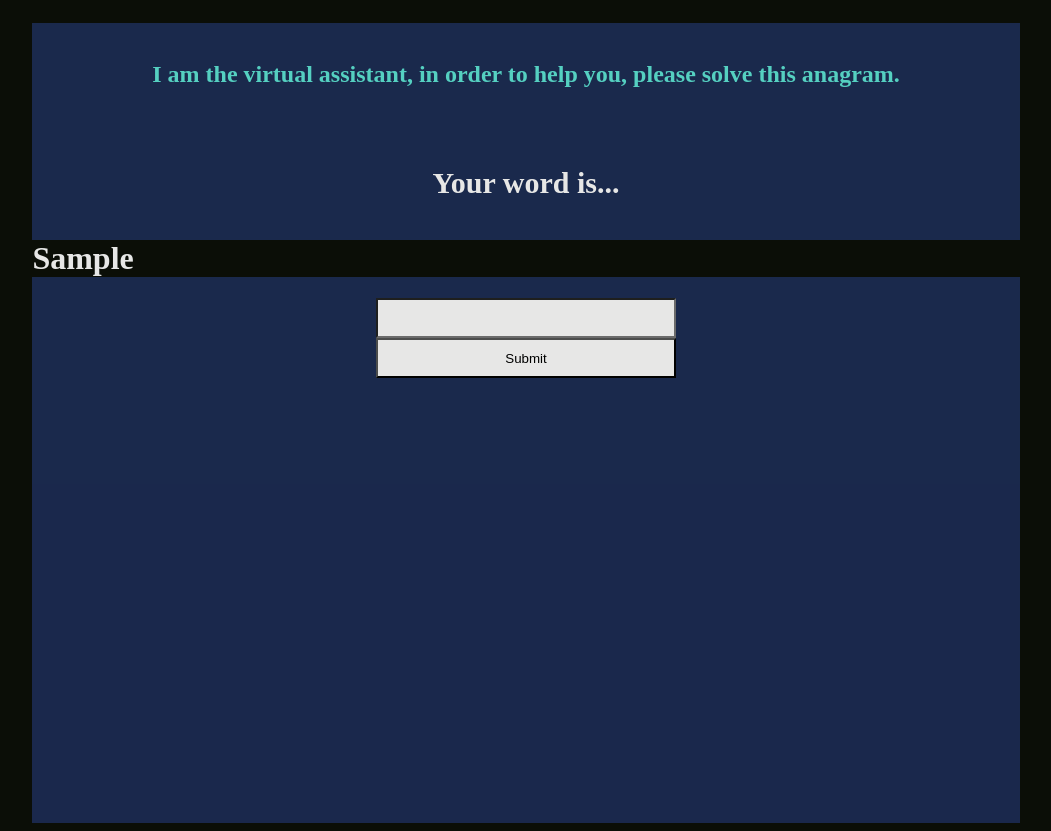
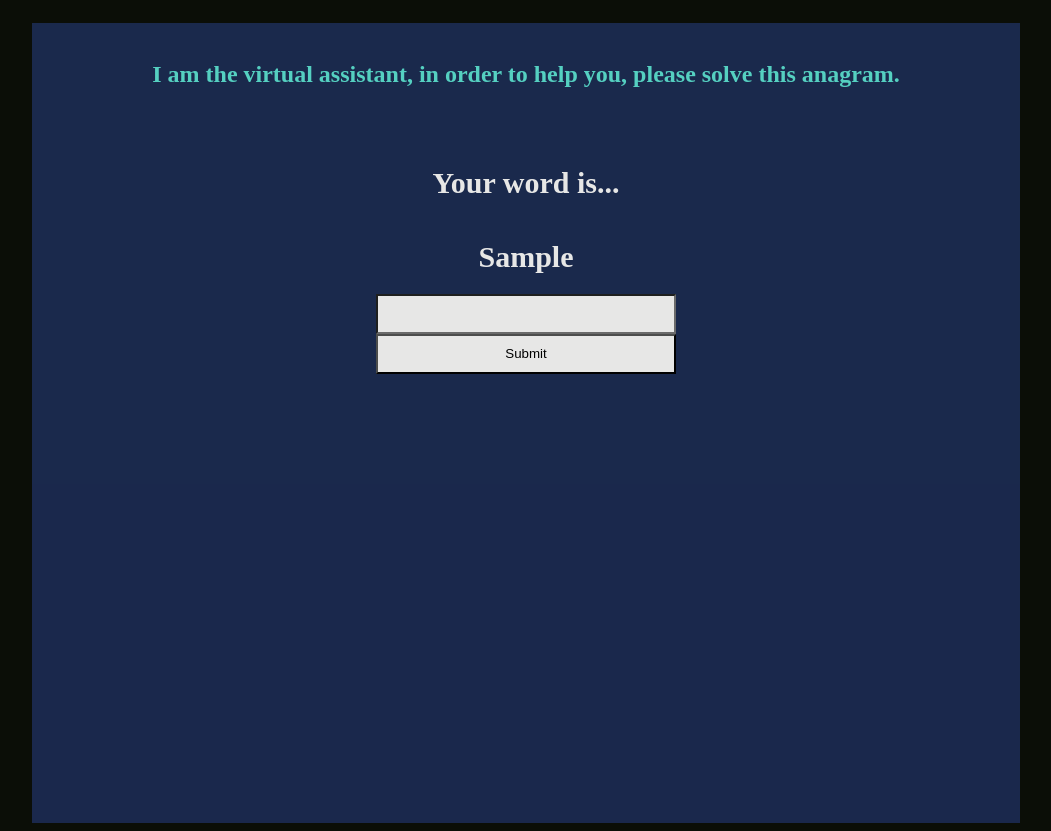
Before and after one commit to ajgreen630/cs1520-course-project, a Flask app: template templates/panther-central.html in a window 1280 px wide. Shown: the part 279-1110 px from the top of the page, without its empty margins (119-1170 px from the left). Run offline with Flask 2, Linux system fonts and the light colour scheme; the template is opened without the code that fills it: most values are stand-ins (such as "Sample title", 1, 10 or a date in 2020).

Commit message:
css working!

```diff
--- a/static/css/style.css
+++ b/static/css/style.css
@@ -68,7 +68,9 @@ div h4{
 	text-align: center;
 	color: rgb(255, 255, 255);
     background-color: #1c2c54;
-}.scrambledWord{
+}
+
+.game h1{
     font-size: 30px;
 	text-align: center;
 	color: rgb(255, 255, 255);
```
